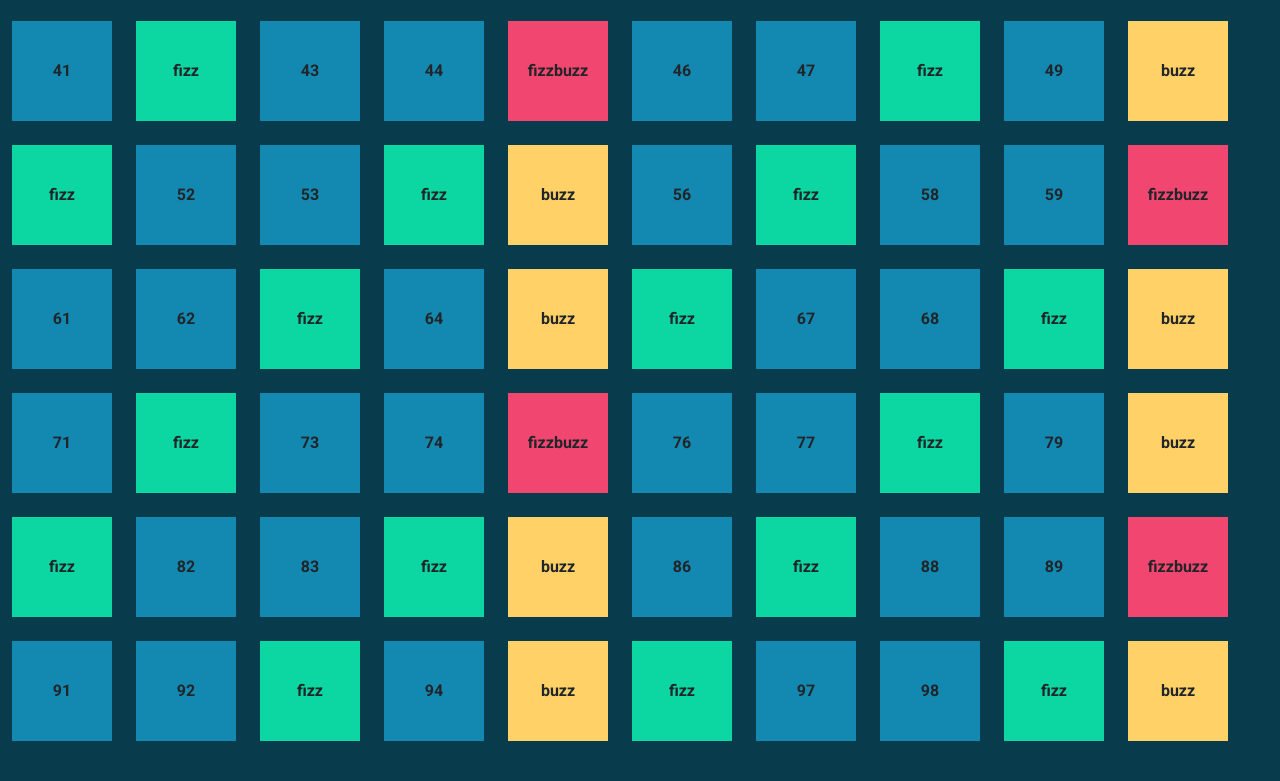
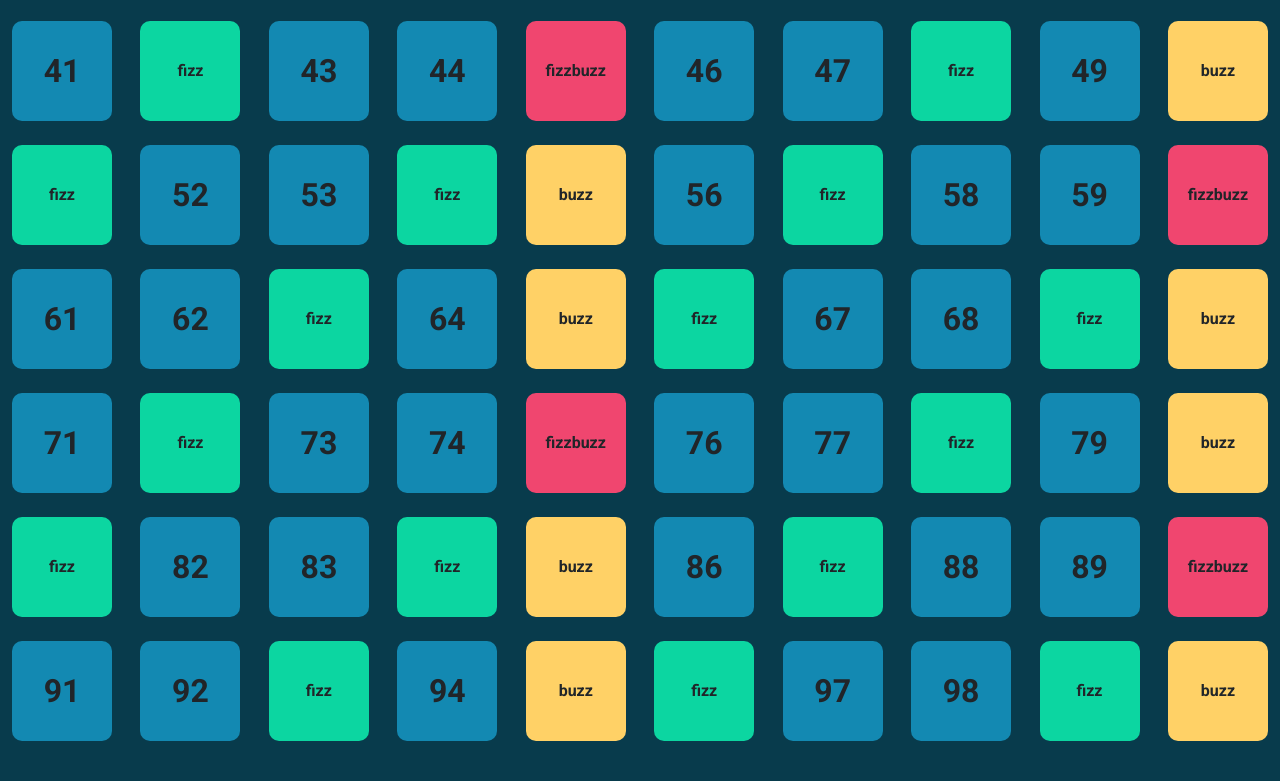
Before and after one commit to NelloRossi97/js-fizzbuzz, a plain HTML site: page index.html in a window 1280 px wide. Shown: the part 686-1467 px from the top of the page. Drawn offline with nearby package versions, Linux system fonts and the light colour scheme.

Commit message:
fixed square position

```diff
--- a/css/style.css
+++ b/css/style.css
@@ -15,17 +15,21 @@ h1{
     font-size: 6rem;
 }
 
+
 .square{
     width: 100px;
     height: 100px;
     display: flex;
     justify-content: center;
     align-items: center;
+    border-radius: 10px;
 }
 
 .square-number{
     background-color: var(--nr-card-number-color);
+    font-size: 2rem;
 }
+
 .square-fizz{
     background-color: var(--nr-card-fizz-color);
 }
--- a/index.html
+++ b/index.html
@@ -14,7 +14,12 @@
     <body>
         <div class="container-xxl">
             <h1 class="text-white fw-bold text-center m-5">FizzBuzzDOM</h1>
-            <div id="cards-container" class="card-container d-flex flex-wrap gap-4 mb-5">
+            <div class="cards-container-all mb-5">
+                <div class="card-container">
+                    <div id="single-card" class="d-flex flex-wrap justify-content-between gap-4">
+
+                    </div>
+                </div>
 
             </div>
         </div>
--- a/js/script.js
+++ b/js/script.js
@@ -8,22 +8,22 @@ Per i numeri che sono sia multipli di 3 che di 5 stampi “FizzBuzz”.
 
 for (let i = 1; i <= 100; i++ ){
     if ((i % 3 === 0) && (i % 5 === 0)){
-        const fizzbuzz = document.getElementById('cards-container').innerHTML +=
+        const fizzbuzz = document.getElementById('single-card').innerHTML +=
         `
         <div class="square square-fizzbuzz fw-bold">fizzbuzz</div>
         `;
     } else if (i % 5 === 0){
-        const buzz = document.getElementById('cards-container').innerHTML +=
+        const buzz = document.getElementById('single-card').innerHTML +=
         `
         <div class="square square-buzz fw-bold">buzz</div>
         `;
     } else if (i % 3 === 0){
-        const fizz = document.getElementById('cards-container').innerHTML +=
+        const fizz = document.getElementById('single-card').innerHTML +=
         `
         <div class="square square-fizz fw-bold">fizz</div>
         `;
     } else {
-        const number = document.getElementById('cards-container').innerHTML +=
+        const number = document.getElementById('single-card').innerHTML +=
         `
         <div class="square square-number fw-bold"> ${i}</div>
         `;
```
